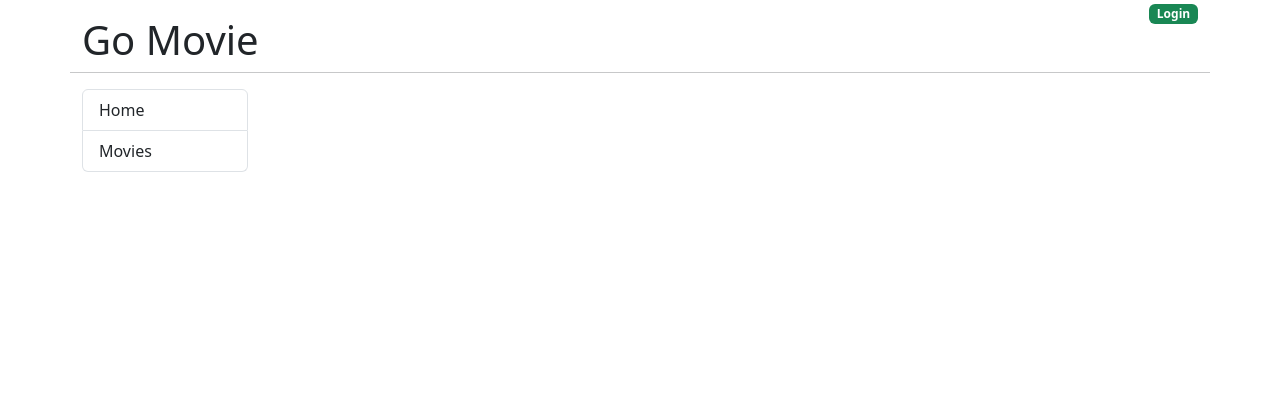
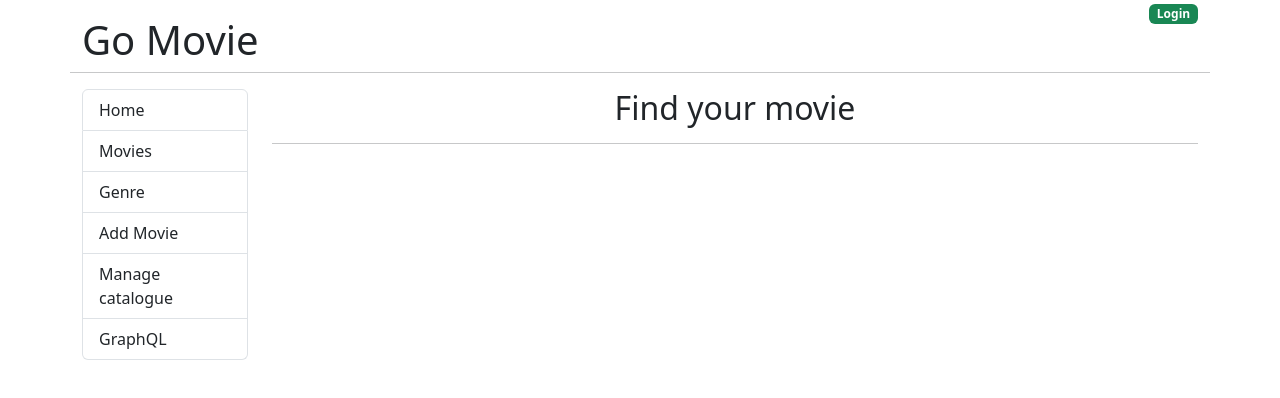
Before and after one commit to Guiziin227/go-watch, a React (Vite) app in the folder go-watch-front/go-watch/: page / in a window 1280 px wide. Shown: the top 398 px of the page. Built offline with nearby package versions, Linux system fonts and the light colour scheme.

Commit message:
feat:add react router

```diff
--- a/go-watch-front/go-watch/src/App.jsx
+++ b/go-watch-front/go-watch/src/App.jsx
@@ -1,3 +1,5 @@
+import { Home } from './components/Home'
+
 export function App() {
   return (
     <div className="container">
@@ -23,10 +25,24 @@ export function App() {
               <a href="#!" className="list-group-item list-group-item-action">
                 Movies
               </a>
+              <a href="#!" className="list-group-item list-group-item-action">
+                Genre
+              </a>
+              <a href="#!" className="list-group-item list-group-item-action">
+                Add Movie
+              </a>
+              <a href="#!" className="list-group-item list-group-item-action">
+                Manage catalogue
+              </a>
+              <a href="#!" className="list-group-item list-group-item-action">
+                GraphQL
+              </a>
             </div>
           </nav>
         </div>
-        <div className="col-md-10"></div>
+        <div className="col-md-10">
+          <Home />
+        </div>
       </div>
     </div>
   )
--- /dev/null
+++ b/go-watch-front/go-watch/src/components/Home.jsx
@@ -0,0 +1,10 @@
+export function Home() {
+  return (
+    <>
+      <div className="text-center">
+        <h2>Find your movie</h2>
+        <hr />
+      </div>
+    </>
+  )
+}
--- /dev/null
+++ b/go-watch-front/package.json
@@ -0,0 +1,5 @@
+{
+  "dependencies": {
+    "react-router-dom": "^7.1.5"
+  }
+}
```
Also changed, not shown: go-watch-front/go-watch/src/components/Movies.jsx (added, +10 -0 lines), 1 other file (tests, documents, lock files or other folders).
